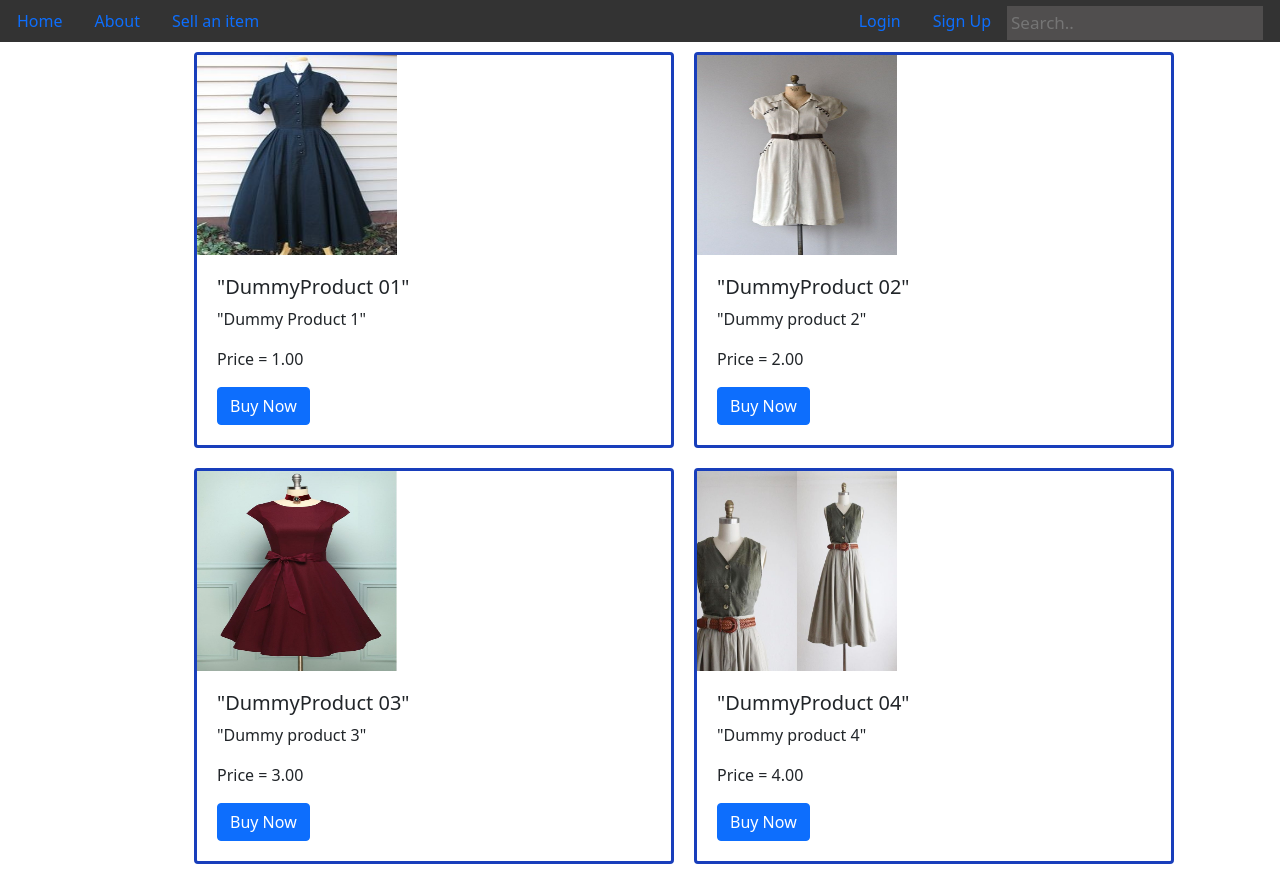
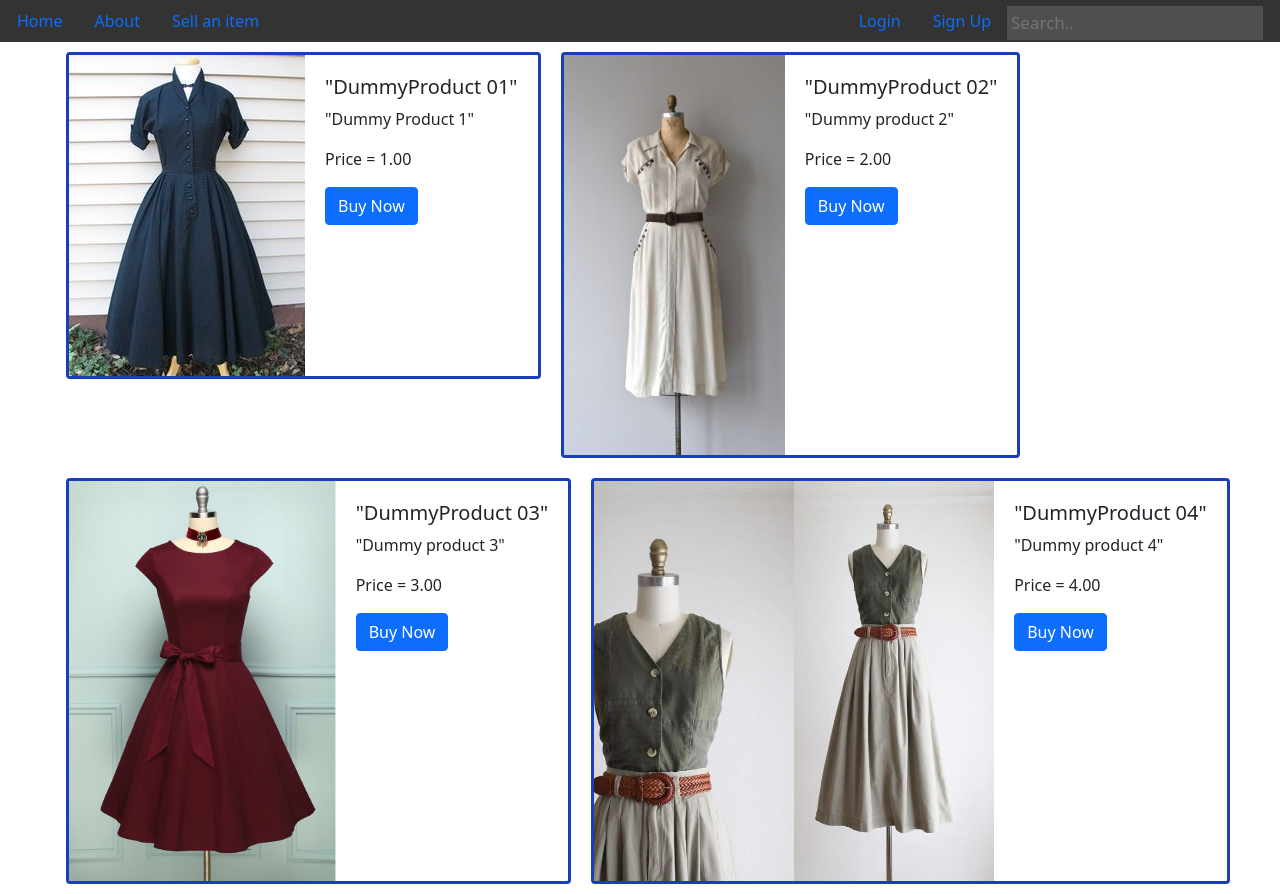
Before and after one commit to ArvindArchu/Online-shop, a Django app: page /home/ in a window 1280 px wide. Before the commit the page ends 864 px from the top, so only its background shows below. Run offline with Django 3.2, Linux system fonts and the light colour scheme; data comes from the database, SQL or seed files in the repository; both versions use the stored data as it was after the commit.

Commit message:
Database with dummy details

```diff
--- a/Online_Shop/Shop/templates/Shop/shop.html
+++ b/Online_Shop/Shop/templates/Shop/shop.html
@@ -3,13 +3,14 @@
   {% for product in products %}
   <style>
     .card {
+      display: block;
       float: left;
       height: auto;
-      width: 30rem;
+      width: auto;
       border: 3px solid rgb(24, 62, 187);
       margin: 10px;
       top: 10%;
-      left: 30%;
+      left: 20%;
       transform: translate(-200px,0px);
     }
     .img-disp{
@@ -19,11 +20,15 @@
       float: right;
       padding: 20px;
     }
+    .product-img{
+      max-width: 400px;
+      max-height: 400px;
+    }
     </style>
 
   <div class ="card">
     <div class="img-disp">
-    <img class = "product-img" src="{{ product.image.url }}" width="200" height="200">
+    <img class = "product-img" src="{{ product.image.url }}"width="auto" height="auto" >
     </div>
     <div class="card-body">
       <h5 class="card-title">"{{product.productname}}"</h5>
```
Also changed, not shown: Online_Shop/db.sqlite3, Online_Shop/media/images/WhatsApp_Image_2021-08-09_at_9.36.04_AM.jpeg (added), Online_Shop/media/images/WhatsApp_Image_2021-08-09_at_9.36.05_AM.jpeg (added), Online_Shop/media/images/WhatsApp_Image_2021-08-09_at_9.36.05_AM_1.jpeg (added), Online_Shop/media/images/WhatsApp_Image_2021-08-09_at_9.36.06_AM.jpeg (added).
